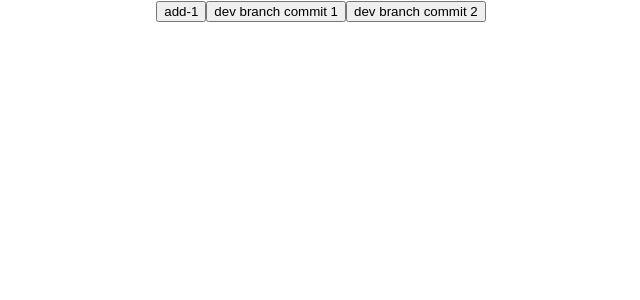
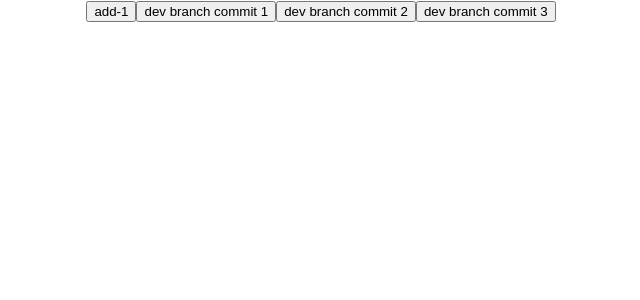
Before and after one commit to Srh-Yakovenko-ua/git-training, a React (Create React App) app: page / in a window 1280 px wide. Shown: the top 300 px of the page, without its empty margins (319-959 px from the left). Built offline with nearby package versions, Linux system fonts and the light colour scheme.

Commit message:
dev branch commit 3

```diff
--- a/src/App.tsx
+++ b/src/App.tsx
@@ -9,6 +9,7 @@ function App() {
             <button>add-1</button>
             <button>dev branch commit 1</button>
             <button>dev branch commit 2</button>
+            <button>dev branch commit 3</button>
         </div>
     );
 }
```
